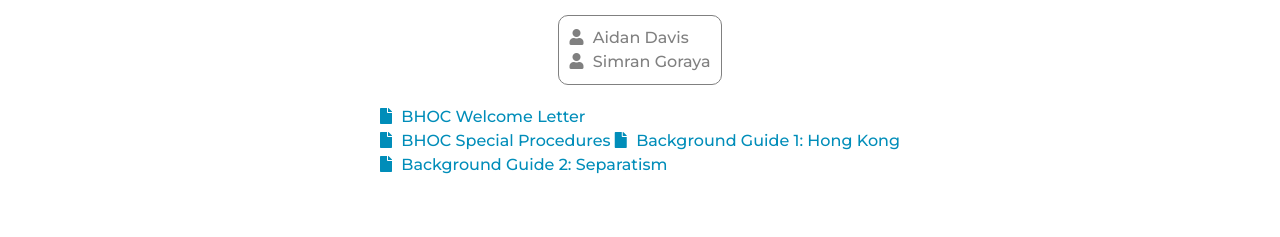
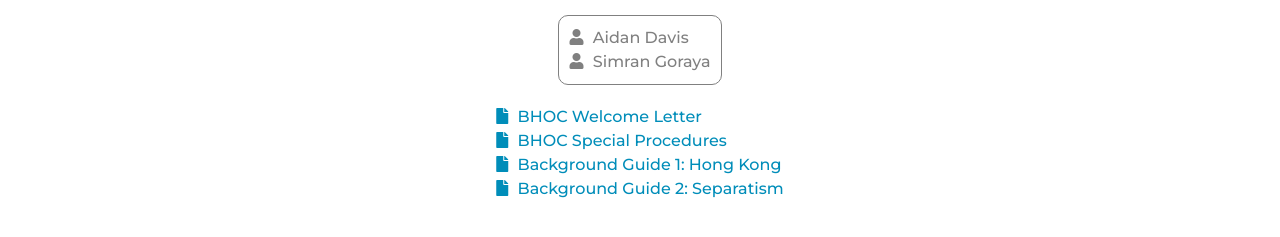
Before and after one commit to pobmetmunc/site, a plain HTML site: page resources/committees/bhoc.html in a window 1280 px wide. Shown: the part 385-622 px from the top of the page. Drawn offline with nearby package versions, Linux system fonts and the light colour scheme.

Commit message:
Update bhoc.html

```diff
--- a/resources/committees/bhoc.html
+++ b/resources/committees/bhoc.html
@@ -48,7 +48,7 @@
           </p> <br>
           <p style="text-align: left; margin: 10px auto;display: inline-block;">
             <a target="_blank" href="../BHOC/BHOC Welcome Letter.pdf"><i style="margin-right:5px;" class="fa fa-file" aria-hidden="true"></i> BHOC Welcome Letter</a><br />
-            <a target="_blank" href="../BHOC/BHOC Special Procedure.pdf"><i style="margin-right:5px;" class="fa fa-file" aria-hidden="true"></i> BHOC Special Procedures</a>
+            <a target="_blank" href="../BHOC/BHOC Special Procedure.pdf"><i style="margin-right:5px;" class="fa fa-file" aria-hidden="true"></i> BHOC Special Procedures</a><br />
             <a target="_blank" href="../BHOC/BHOC BG1.pdf"><i style="margin-right:5px;" class="fa fa-file" aria-hidden="true"></i> Background Guide 1: Hong Kong</a><br />
             <a target="_blank" href="../BHOC/BHOC BG2.pdf"><i style="margin-right:5px;" class="fa fa-file" aria-hidden="true"></i> Background Guide 2: Separatism</a>
           </p>
```
